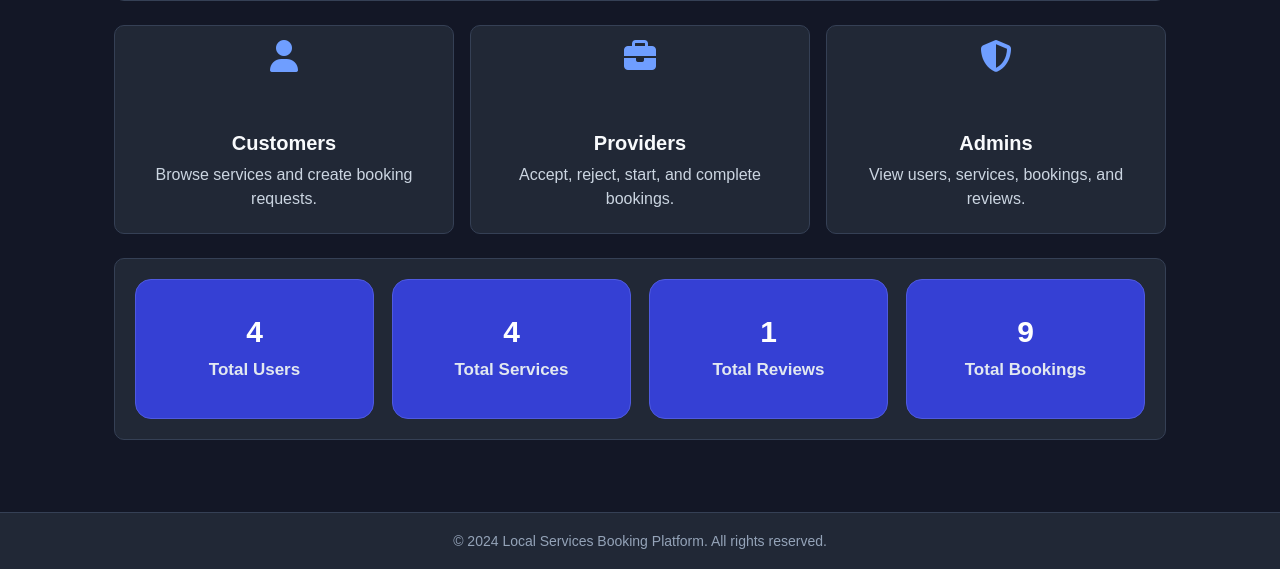
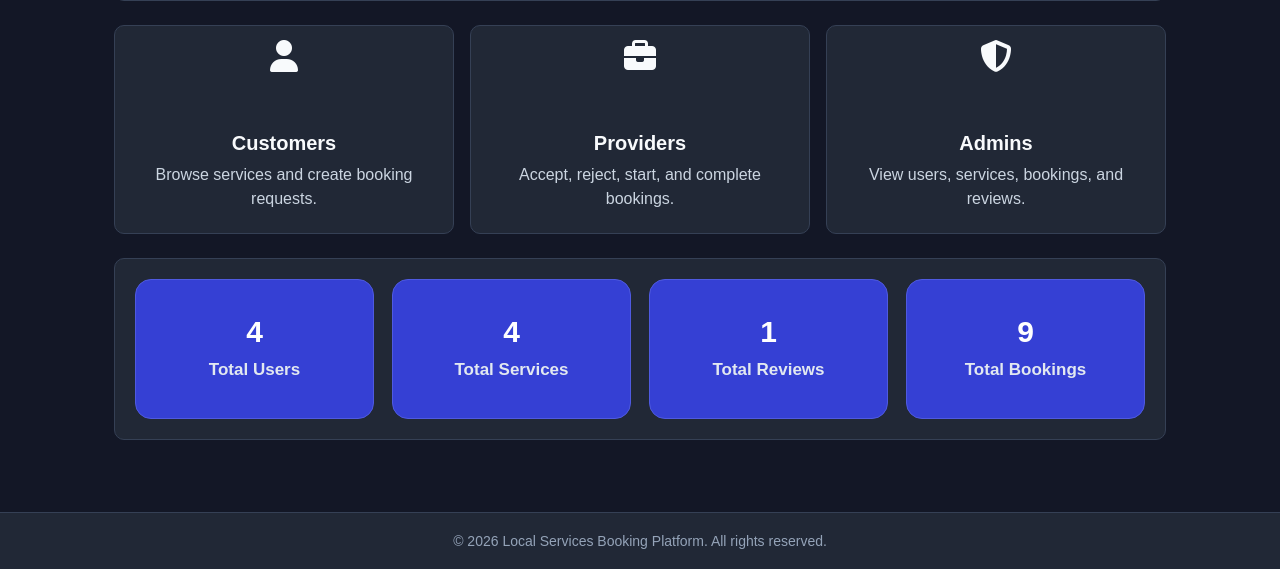
Before and after one commit to mostafa2742002/Local-Services-Booking-Platform, a Flask app: page / in a window 1280 px wide. Shown: the part 577-1146 px from the top of the page. Run offline with Flask 3, Linux system fonts and the light colour scheme; some libraries are stand-ins or nearby versions.

Commit message:
Update footer copyright year to 2026

```diff
--- a/app/static/css/home.css
+++ b/app/static/css/home.css
@@ -111,7 +111,7 @@
     margin: 4px auto 18px;
     padding: 0;
     border-radius: 50%;
-    color: #6f9eff;
+    /* color: #6f9eff; */
 }
 
 /* Statistics */
--- a/app/templates/base.html
+++ b/app/templates/base.html
@@ -122,7 +122,7 @@
 
     <footer class="site-footer">
         <p>
-            &copy; 2024 Local Services Booking Platform.
+            &copy; 2026 Local Services Booking Platform.
             All rights reserved.
         </p>
     </footer>
```
